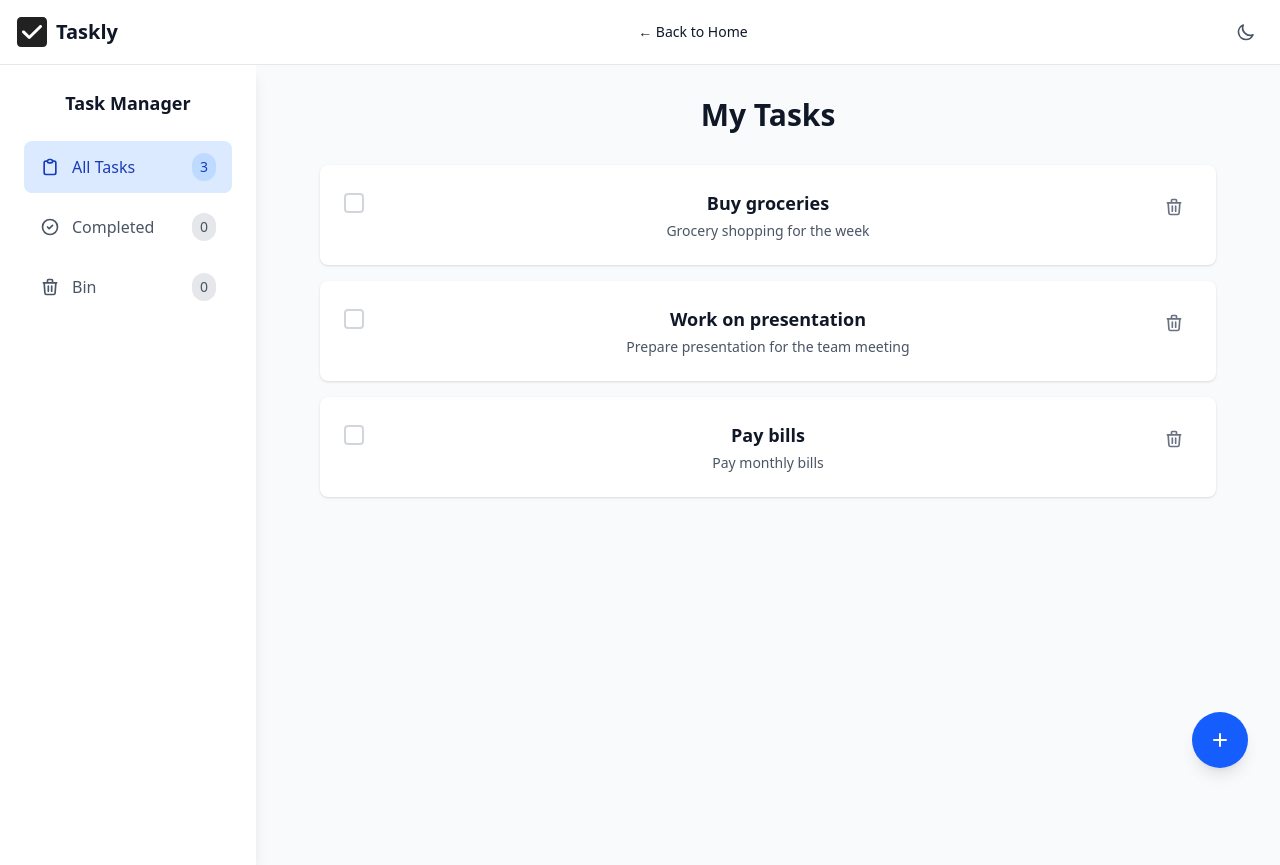
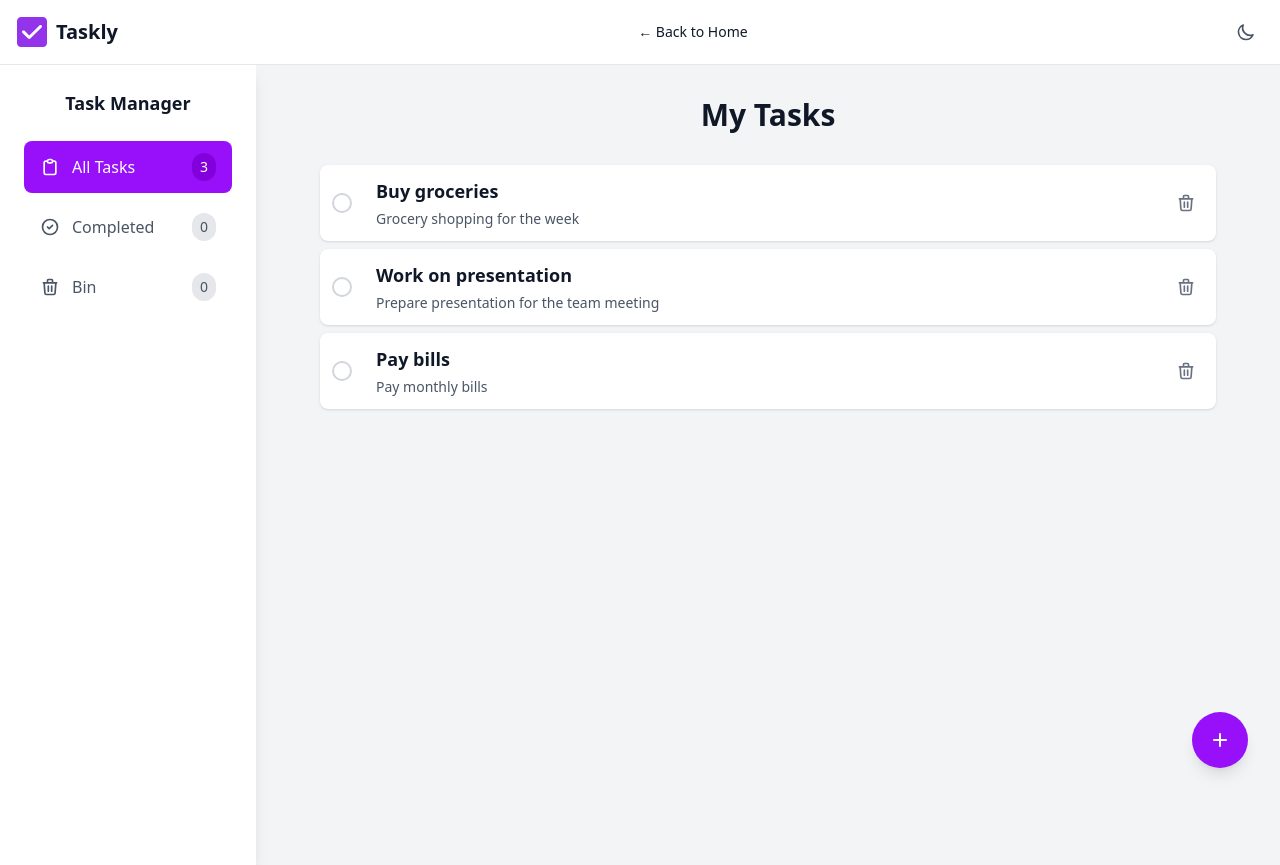
Before and after one commit to sagar7760/To-Do-WebApp, a React (Vite) app in the folder frontend/: page / in a window 1280 px wide. Both pictures are taken after a click on the button "Get Started". Built offline with nearby package versions, Linux system fonts and the light colour scheme.

Commit message:
imporved ux of todopage

```diff
--- a/frontend/src/App.jsx
+++ b/frontend/src/App.jsx
@@ -29,7 +29,7 @@ function App() {
         </>
       )}
       {currentPage === 'todo' && (
-        <TodoPage darkMode={darkMode} onBackToHome={navigateToHome} />
+        <TodoPage darkMode={darkMode} setDarkMode={setDarkMode} onBackToHome={navigateToHome} />
       )}
     </>
   )
--- a/frontend/src/components/TodoPage.jsx
+++ b/frontend/src/components/TodoPage.jsx
@@ -1,7 +1,7 @@
 import React, { useState } from 'react';
 import Navbar from './navbar';
 
-const TodoPage = ({ darkMode, onBackToHome }) => {
+const TodoPage = ({ darkMode, setDarkMode, onBackToHome }) => {
   const [activeTab, setActiveTab] = useState('all');
   const [tasks, setTasks] = useState([
     {
@@ -69,7 +69,7 @@ const TodoPage = ({ darkMode, onBackToHome }) => {
       case 'bin':
         return tasks.filter(task => task.deleted);
       default:
-        return tasks.filter(task => !task.deleted);
+        return tasks.filter(task => !task.completed&&!task.deleted);
     }
   };
 
@@ -88,8 +88,8 @@ const TodoPage = ({ darkMode, onBackToHome }) => {
 
   return (
     <>
-      <Navbar darkMode={darkMode} onBackToHome={onBackToHome} />
-      <div className={`min-h-screen ${darkMode ? 'bg-gray-900' : 'bg-gray-50'} transition-colors duration-300`}>
+      <Navbar darkMode={darkMode} toggleDarkMode={() => setDarkMode(!darkMode)} onBackToHome={onBackToHome} />
+      <div className={`min-h-screen ${darkMode ? 'bg-gray-900' : 'bg-gray-100'} transition-colors duration-300`}>
       <div className="flex">
         {/* Sidebar */}
         <div className={`w-64 h-screen ${darkMode ? 'bg-gray-800' : 'bg-white'} shadow-lg transition-colors duration-300`}>
@@ -104,7 +104,7 @@ const TodoPage = ({ darkMode, onBackToHome }) => {
                 onClick={() => setActiveTab('all')}
                 className={`w-full flex items-center justify-between px-4 py-3 rounded-lg text-left transition-colors duration-200 ${
                   activeTab === 'all'
-                    ? darkMode ? 'bg-blue-600 text-white' : 'bg-blue-100 text-blue-800'
+                    ? darkMode ? 'bg-purple-600 text-white' : 'bg-purple-600 text-white'
                     : darkMode ? 'text-gray-300 hover:bg-gray-700' : 'text-gray-600 hover:bg-gray-100'
                 }`}
               >
@@ -116,7 +116,7 @@ const TodoPage = ({ darkMode, onBackToHome }) => {
                 </div>
                 <span className={`text-sm px-2 py-1 rounded-full ${
                   activeTab === 'all'
-                    ? darkMode ? 'bg-blue-700' : 'bg-blue-200'
+                    ? darkMode ? 'bg-purple-700' : 'bg-purple-700'
                     : darkMode ? 'bg-gray-700' : 'bg-gray-200'
                 }`}>
                   {getTaskCount('all')}
@@ -128,7 +128,7 @@ const TodoPage = ({ darkMode, onBackToHome }) => {
                 onClick={() => setActiveTab('completed')}
                 className={`w-full flex items-center justify-between px-4 py-3 rounded-lg text-left transition-colors duration-200 ${
                   activeTab === 'completed'
-                    ? darkMode ? 'bg-green-600 text-white' : 'bg-green-100 text-green-800'
+                    ? darkMode ? 'bg-purple-600 text-white' : 'bg-purple-600 text-white'
                     : darkMode ? 'text-gray-300 hover:bg-gray-700' : 'text-gray-600 hover:bg-gray-100'
                 }`}
               >
@@ -140,7 +140,7 @@ const TodoPage = ({ darkMode, onBackToHome }) => {
                 </div>
                 <span className={`text-sm px-2 py-1 rounded-full ${
                   activeTab === 'completed'
-                    ? darkMode ? 'bg-green-700' : 'bg-green-200'
+                    ? darkMode ? 'bg-purple-700' : 'bg-purple-700'
                     : darkMode ? 'bg-gray-700' : 'bg-gray-200'
                 }`}>
                   {getTaskCount('completed')}
@@ -152,7 +152,7 @@ const TodoPage = ({ darkMode, onBackToHome }) => {
                 onClick={() => setActiveTab('bin')}
                 className={`w-full flex items-center justify-between px-4 py-3 rounded-lg text-left transition-colors duration-200 ${
                   activeTab === 'bin'
-                    ? darkMode ? 'bg-red-600 text-white' : 'bg-red-100 text-red-800'
+                    ? darkMode ? 'bg-purple-600 text-white' : 'bg-purple-600 text-white'
                     : darkMode ? 'text-gray-300 hover:bg-gray-700' : 'text-gray-600 hover:bg-gray-100'
                 }`}
               >
@@ -164,7 +164,7 @@ const TodoPage = ({ darkMode, onBackToHome }) => {
                 </div>
                 <span className={`text-sm px-2 py-1 rounded-full ${
                   activeTab === 'bin'
-                    ? darkMode ? 'bg-red-700' : 'bg-red-200'
+                    ? darkMode ? 'bg-purple-700' : 'bg-purple-700'
                     : darkMode ? 'bg-gray-700' : 'bg-gray-200'
                 }`}>
                   {getTaskCount('bin')}
@@ -184,22 +184,25 @@ const TodoPage = ({ darkMode, onBackToHome }) => {
             </h1>
 
             {/* Tasks List */}
-            <div className="space-y-4">
+            <div className="space-y-2">
               {getFilteredTasks().map(task => (
                 <div
                   key={task.id}
-                  className={`${darkMode ? 'bg-gray-800' : 'bg-white'} rounded-lg p-6 shadow-sm hover:shadow-md transition-shadow duration-200`}
+                  className={`${darkMode ? 'bg-gray-800' : 'bg-white'} rounded-lg p-3 shadow-sm hover:shadow-lg transform hover:scale-101 transition-all duration-300 ease-in-out cursor-pointer`}
                 >
-                  <div className="flex items-start justify-between">
-                    <div className="flex items-start space-x-4 flex-1">
+                  {/* Tasks div */}
+                   {/* task cards */}
+                  <div className="flex items-center justify-between">
+
+                    <div className="flex items-center space-x-4 flex-1">
                       {/* Checkbox */}
                       {!task.deleted && (
                         <button
                           onClick={() => toggleTask(task.id)}
-                          className={`mt-1 w-5 h-5 rounded border-2 flex items-center justify-center transition-colors duration-200 ${
+                          className={`w-5 h-5 rounded-3xl border-2 flex items-center justify-center transition-colors duration-200 ${
                             task.completed
-                              ? 'bg-blue-500 border-blue-500 text-white'
-                              : darkMode ? 'border-gray-500 hover:border-blue-400' : 'border-gray-300 hover:border-blue-400'
+                              ? 'bg-white border-purple-500 text-purple-500'
+                              : darkMode ? 'border-gray-500 hover:border-purple-400' : 'border-gray-300 hover:border-purple-400'
                           }`}
                         >
                           {task.completed && (
@@ -211,7 +214,7 @@ const TodoPage = ({ darkMode, onBackToHome }) => {
                       )}
 
                       {/* Task Content */}
-                      <div className="flex-1">
+                      <div className="flex-1 justify-items-start pl-2">
                         <h3 className={`text-lg font-semibold ${
                           task.completed
                             ? darkMode ? 'text-gray-400 line-through' : 'text-gray-500 line-through'
@@ -235,11 +238,11 @@ const TodoPage = ({ darkMode, onBackToHome }) => {
                         <button
                           onClick={() => restoreTask(task.id)}
                           className={`p-2 rounded-lg transition-colors duration-200 ${
-                            darkMode ? 'text-gray-400 hover:text-green-400 hover:bg-gray-700' : 'text-gray-500 hover:text-green-600 hover:bg-gray-100'
+                            darkMode ? 'text-gray-400 hover:text-green-400' : 'text-gray-500 hover:text-green-600'
                           }`}
                           title="Restore"
                         >
-                          <svg className="w-5 h-5" fill="none" stroke="currentColor" viewBox="0 0 24 24">
+                          <svg className="w-7 h-7" fill="none" stroke="currentColor" viewBox="0 0 24 24">
                             <path strokeLinecap="round" strokeLinejoin="round" strokeWidth={2} d="M4 4v5h.582m15.356 2A8.001 8.001 0 004.582 9m0 0H9m11 11v-5h-.581m0 0a8.003 8.003 0 01-15.357-2m15.357 2H15" />
                           </svg>
                         </button>
@@ -247,11 +250,11 @@ const TodoPage = ({ darkMode, onBackToHome }) => {
                         <button
                           onClick={() => deleteTask(task.id)}
                           className={`p-2 rounded-lg transition-colors duration-200 ${
-                            darkMode ? 'text-gray-400 hover:text-red-400 hover:bg-gray-700' : 'text-gray-500 hover:text-red-600 hover:bg-gray-100'
+                            darkMode ? 'text-gray-400 hover:text-red-400 ' : 'text-gray-500 hover:text-red-600'
                           }`}
                           title="Delete"
                         >
-                          <svg className="w-5 h-5" fill="none" stroke="currentColor" viewBox="0 0 24 24">
+                          <svg className="w-5 h-5 align-middle" fill="none" stroke="currentColor" viewBox="0 0 24 24">
                             <path strokeLinecap="round" strokeLinejoin="round" strokeWidth={2} d="M19 7l-.867 12.142A2 2 0 0116.138 21H7.862a2 2 0 01-1.995-1.858L5 7m5 4v6m4-6v6m1-10V4a1 1 0 00-1-1h-4a1 1 0 00-1 1v3M4 7h16" />
                           </svg>
                         </button>
@@ -284,7 +287,7 @@ const TodoPage = ({ darkMode, onBackToHome }) => {
         {activeTab !== 'bin' && (
           <button
             onClick={() => setShowAddModal(true)}
-            className="fixed bottom-8 right-8 w-14 h-14 bg-blue-600 hover:bg-blue-700 text-white rounded-full shadow-lg hover:shadow-xl transition-all duration-200 flex items-center justify-center z-50"
+            className="fixed bottom-8 right-8 w-14 h-14 bg-purple-600 hover:bg-purple-700 text-white rounded-full shadow-lg hover:shadow-xl transition-all duration-200 flex items-center justify-center z-50"
           >
             <svg className="w-6 h-6" fill="none" stroke="currentColor" viewBox="0 0 24 24">
               <path strokeLinecap="round" strokeLinejoin="round" strokeWidth={2} d="M12 6v6m0 0v6m0-6h6m-6 0H6" />
@@ -295,15 +298,15 @@ const TodoPage = ({ darkMode, onBackToHome }) => {
 
       {/* Add Task Modal */}
       {showAddModal && (
-        <div className="fixed inset-0 bg-black bg-opacity-50 flex items-center justify-center z-50 p-4">
-          <div className={`${darkMode ? 'bg-gray-800' : 'bg-white'} rounded-lg p-6 w-full max-w-md`}>
-            <h3 className={`text-lg font-semibold ${darkMode ? 'text-white' : 'text-gray-900'} mb-4`}>
+        <div className="fixed inset-0 bg-opacity-50 flex items-center justify-center z-50 p-4">
+          <div className={`${darkMode ? 'bg-white' : 'bg-gray-800'} rounded-lg p-6 w-full max-w-md`}>
+            <h3 className={`text-lg font-semibold ${darkMode ?'text-gray-900': 'text-white'  } mb-4`}>
               Add New Task
             </h3>
 
             <div className="space-y-4">
               <div>
-                <label className={`block text-sm font-medium ${darkMode ? 'text-gray-300' : 'text-gray-700'} mb-1`}>
+                <label className={`block text-sm font-medium ${darkMode ? 'text-gray-700' : 'text-gray-300'} mb-1`}>
                   Title
                 </label>
                 <input
@@ -311,21 +314,21 @@ const TodoPage = ({ darkMode, onBackToHome }) => {
                   value={newTask.title}
                   onChange={(e) => setNewTask({...newTask, title: e.target.value})}
                   className={`w-full px-3 py-2 border rounded-lg focus:outline-none focus:ring-2 focus:ring-blue-500 ${
-                    darkMode ? 'bg-gray-700 border-gray-600 text-white' : 'bg-white border-gray-300 text-gray-900'
+                    darkMode ? 'bg-white border-gray-300 text-gray-900':'bg-gray-700 border-gray-600 text-white'
                   }`}
                   placeholder="Enter task title"
                 />
               </div>
 
               <div>
-                <label className={`block text-sm font-medium ${darkMode ? 'text-gray-300' : 'text-gray-700'} mb-1`}>
+                <label className={`block text-sm font-medium ${darkMode ?  'text-gray-700':'text-gray-300'} mb-1`}>
                   Description
                 </label>
                 <textarea
                   value={newTask.description}
                   onChange={(e) => setNewTask({...newTask, description: e.target.value})}
                   className={`w-full px-3 py-2 border rounded-lg focus:outline-none focus:ring-2 focus:ring-blue-500 ${
-                    darkMode ? 'bg-gray-700 border-gray-600 text-white' : 'bg-white border-gray-300 text-gray-900'
+                    darkMode ?'bg-white border-gray-300 text-gray-900': 'bg-gray-700 border-gray-600 text-white'
                   }`}
                   rows="3"
                   placeholder="Enter task description"
@@ -344,7 +347,7 @@ const TodoPage = ({ darkMode, onBackToHome }) => {
               </button>
               <button
                 onClick={addTask}
-                className="px-4 py-2 bg-blue-600 hover:bg-blue-700 text-white rounded-lg transition-colors duration-200"
+                className="px-4 py-2 bg-purple-600 hover:bg-purple-700 text-white rounded-lg transition-colors duration-200"
               >
                 Add Task
               </button>
--- a/frontend/src/components/navbar.jsx
+++ b/frontend/src/components/navbar.jsx
@@ -15,7 +15,7 @@ const Navbar = ({ darkMode, toggleDarkMode, onBackToHome }) => {
                     <div className="flex flex-row items-center">
                         <div className="mr-2">
                             <svg xmlns="http://www.w3.org/2000/svg" width="32" height="32" viewBox="0 0 32 32" id="check">
-                                <path fill={darkMode ? '#ffffff' : '#212121'} d="M1 5.125C1 2.84709 2.84709 1 5.125 1H26.875C29.1529 1 31 2.84709 31 5.125V26.875C31 29.1529 29.1529 31 26.875 31H5.125C2.84709 31 1 29.1529 1 26.875V5.125ZM12.183 22.5692C12.4757 22.8566 12.8588 23 13.242 23C13.6252 23 14.009 22.8566 14.301 22.5692L25.5614 11.5107C26.1462 10.9365 26.1462 10.0049 25.5614 9.43069C24.9767 8.85644 24.0281 8.85644 23.4434 9.43069L13.242 19.4491L8.55659 14.8477C7.97186 14.2735 7.02329 14.2735 6.43855 14.8477C5.85382 15.422 5.85382 16.3535 6.43855 16.9278L12.183 22.5692Z"></path>
+                                <path fill="#9333ea" d="M1 5.125C1 2.84709 2.84709 1 5.125 1H26.875C29.1529 1 31 2.84709 31 5.125V26.875C31 29.1529 29.1529 31 26.875 31H5.125C2.84709 31 1 29.1529 1 26.875V5.125ZM12.183 22.5692C12.4757 22.8566 12.8588 23 13.242 23C13.6252 23 14.009 22.8566 14.301 22.5692L25.5614 11.5107C26.1462 10.9365 26.1462 10.0049 25.5614 9.43069C24.9767 8.85644 24.0281 8.85644 23.4434 9.43069L13.242 19.4491L8.55659 14.8477C7.97186 14.2735 7.02329 14.2735 6.43855 14.8477C5.85382 15.422 5.85382 16.3535 6.43855 16.9278L12.183 22.5692Z"></path>
                             </svg>
                         </div>
                         <div className="flex flex-row items-center">
@@ -112,7 +112,7 @@ const Navbar = ({ darkMode, toggleDarkMode, onBackToHome }) => {
                                     onBackToHome();
                                     toggleMenu();
                                 }}
-                                className={`${darkMode ? 'text-white hover:text-gray-300' : 'text-gray-900 hover:text-gray-600'} block px-3 py-2 text-base font-medium transition-colors duration-200 w-full text-left`}
+                                className={`${darkMode ? 'text-white hover:text-gray-300' : 'text-gray-900 hover:text-gray-600'} block px-3 py-2 text-base font-medium transition-colors duration-200 w-full text-right`}
                             >
                                 ← Back to Home
                             </button>
```
